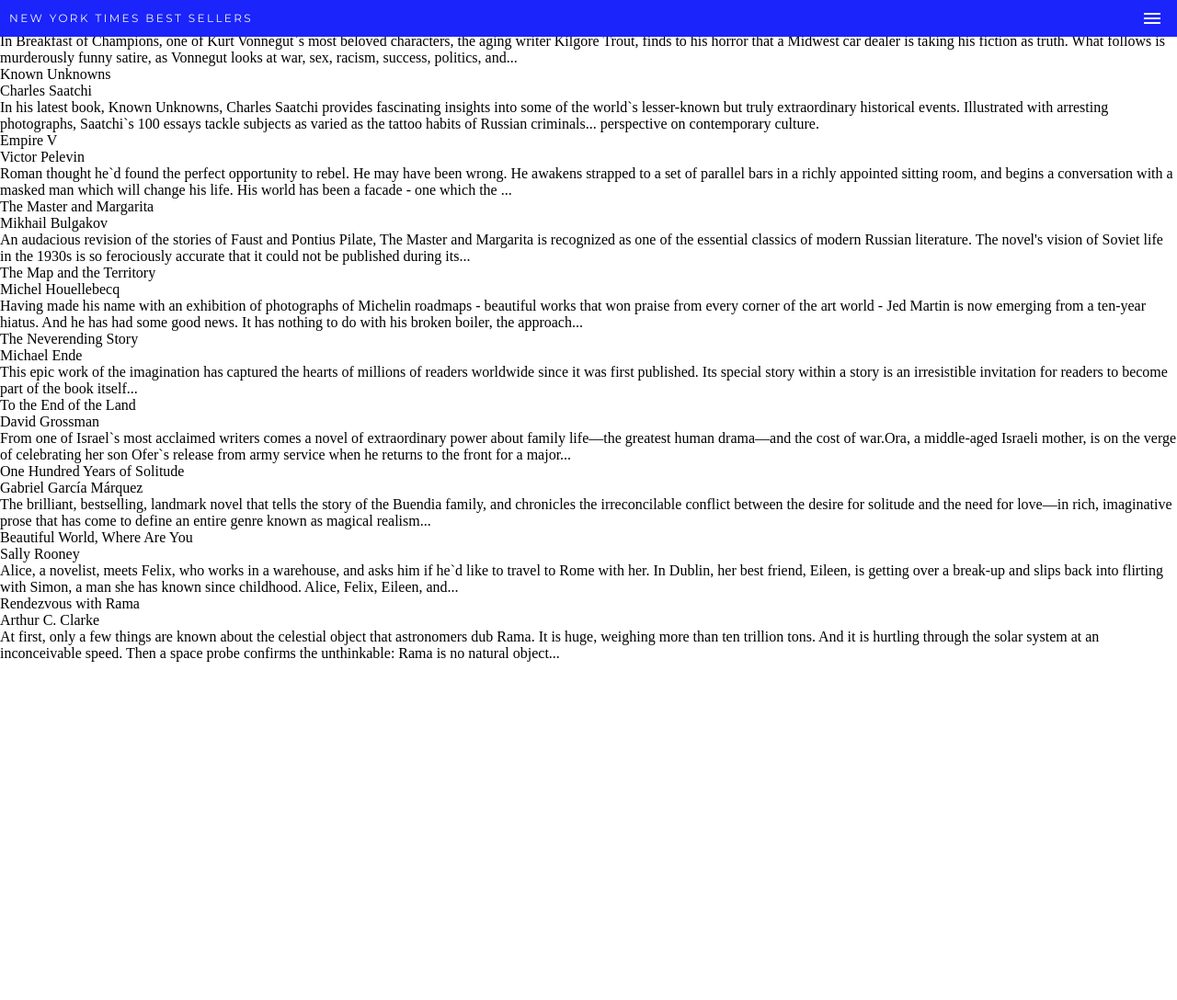
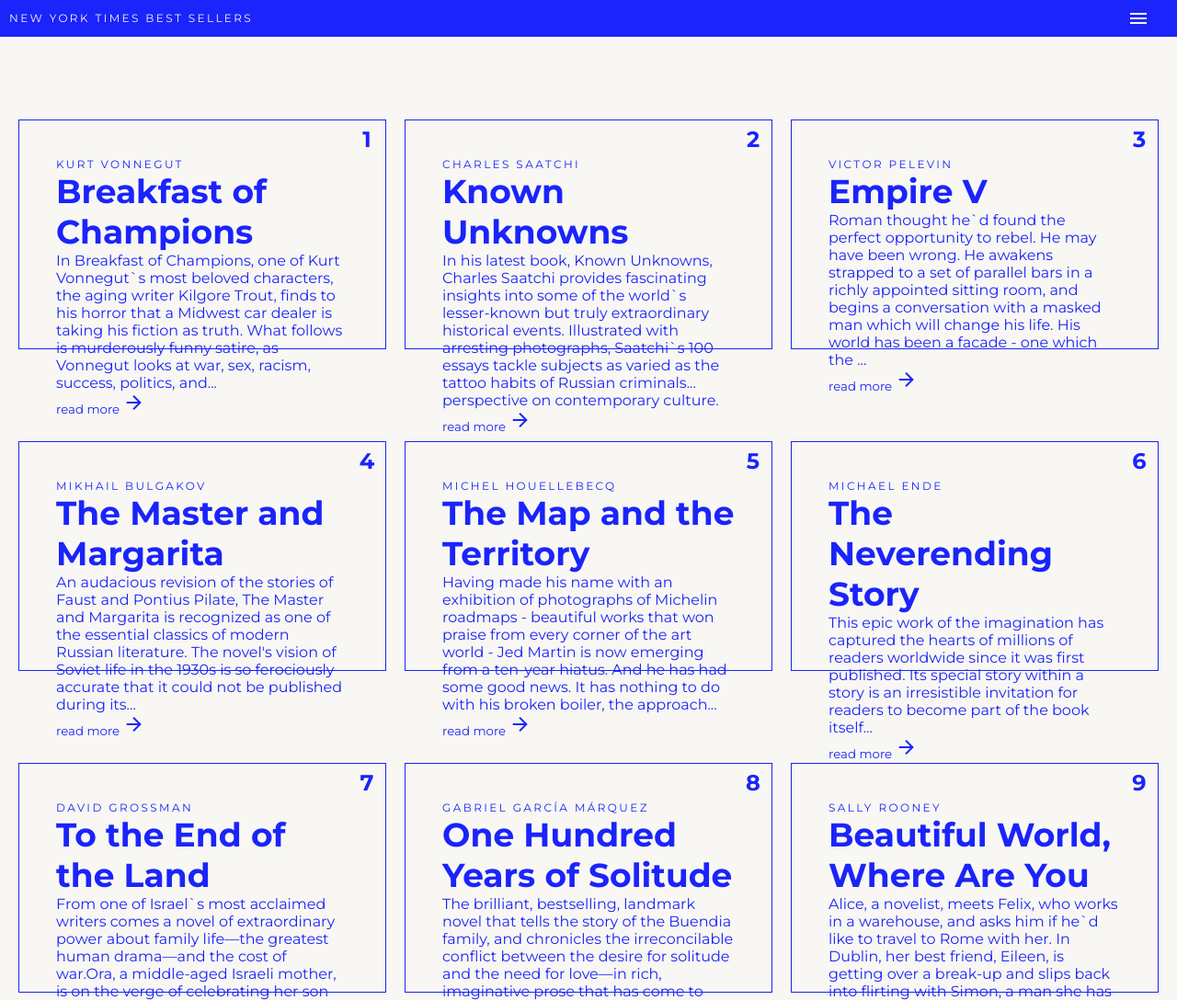
Before and after one commit to SalvadorLimones/books, a plain HTML site: page index.html in a window 1280 px wide. Shown: the top 1088 px of the page at 92% size. Before the commit the page ends 800 px from the top, so only its background shows below. Drawn offline with Linux system fonts and the light colour scheme.

Commit message:
format texts

```diff
--- a/script.js
+++ b/script.js
@@ -52,12 +52,17 @@ const books = [
 ];
 let beerHTML = "";
 
-books.map((book) => {
+books.map((book, i) => {
   beerHTML += `
-    <div>
-      <div>${book.title}</div>
-      <div>${book.sub}</div>
-     <div>${book.text}</div>
+    <div class="bookcard">
+      <p class="book-number">${i + 1}</p>
+      <p class="book-sub">${book.sub}</p>
+      <p class="book-title">${book.title}</p>
+      <p class="book-text">${book.text}</p>
+      <button class="book-button">
+      read more
+      <span class="material-icons"> arrow_forward </span>
+    </button>
     </div>
   `;
 });
--- a/style.css
+++ b/style.css
@@ -47,6 +47,10 @@ select {
   border-radius: 0;
 }
 
+body {
+  background: #f8f7f3;
+}
+
 .header {
   width: 100vw;
   height: 40px;
@@ -74,6 +78,61 @@ select {
 
 .header .material-icons {
   top: 8px;
-  right: 15px;
+  right: 30px;
   font-size: 24px;
 }
+
+.bookcard-container {
+  max-width: 1280px;
+  margin: 80px auto 0;
+  display: flex;
+  justify-content: center;
+  flex-wrap: wrap;
+}
+
+.bookcard {
+  width: 400px;
+  height: 250px;
+  margin: 50px 10px;
+  padding: 40px;
+  position: relative;
+  border: 1px solid #1a24fb;
+
+  color: #1a24fb;
+  font-family: "Montserrat", sans-serif;
+}
+
+.book-number {
+  width: 40px;
+  height: 40px;
+
+  position: absolute;
+  top: 0px;
+  right: 0px;
+
+  display: flex;
+  justify-content: center;
+  align-items: center;
+
+  font-weight: 700;
+  font-size: 24px;
+}
+
+.book-title {
+  font-size: 36px;
+  font-weight: 700;
+}
+
+.book-sub {
+  text-transform: uppercase;
+  font-size: 12px;
+  letter-spacing: 0.2em;
+  font-weight: 400;
+}
+
+.book.text {
+  font-family: "Overpass", sans-serif;
+  font-size: 12px;
+  letter-spacing: 0.2em;
+  font-weight: 400;
+}
```
